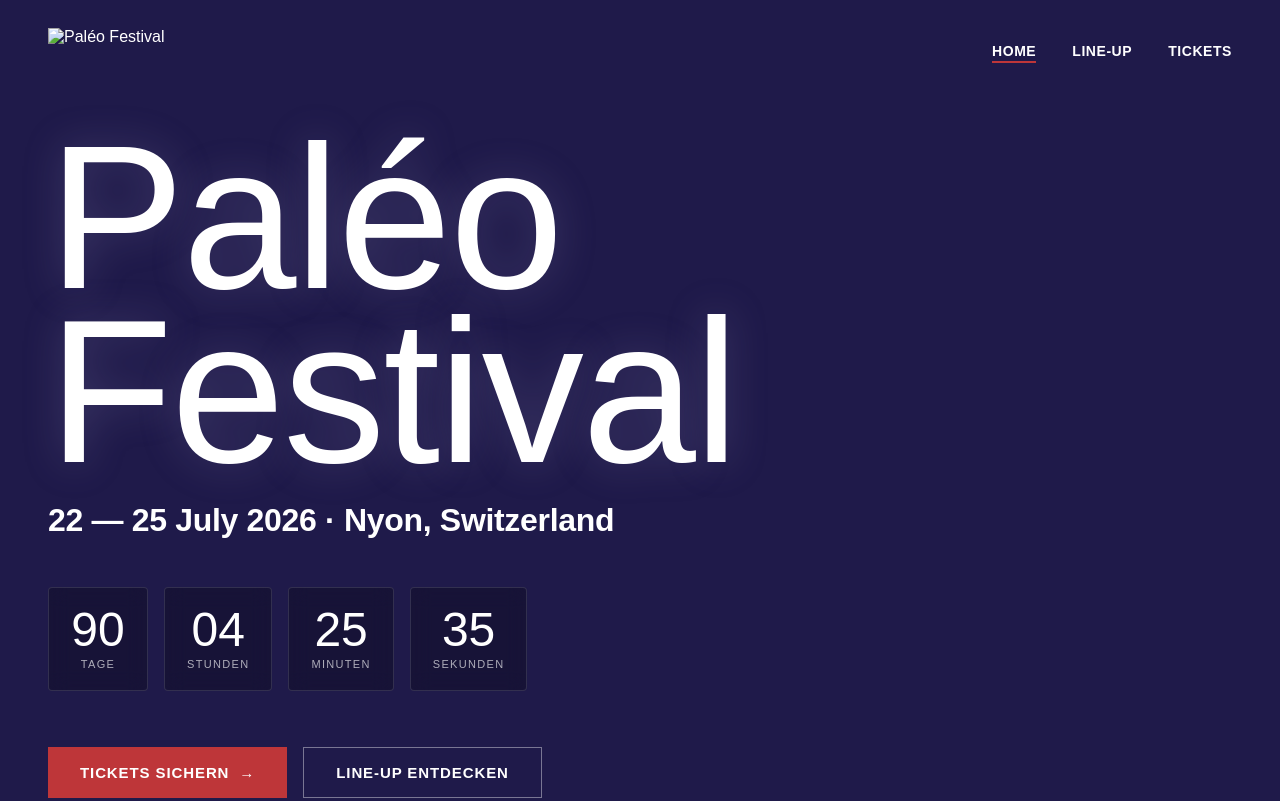
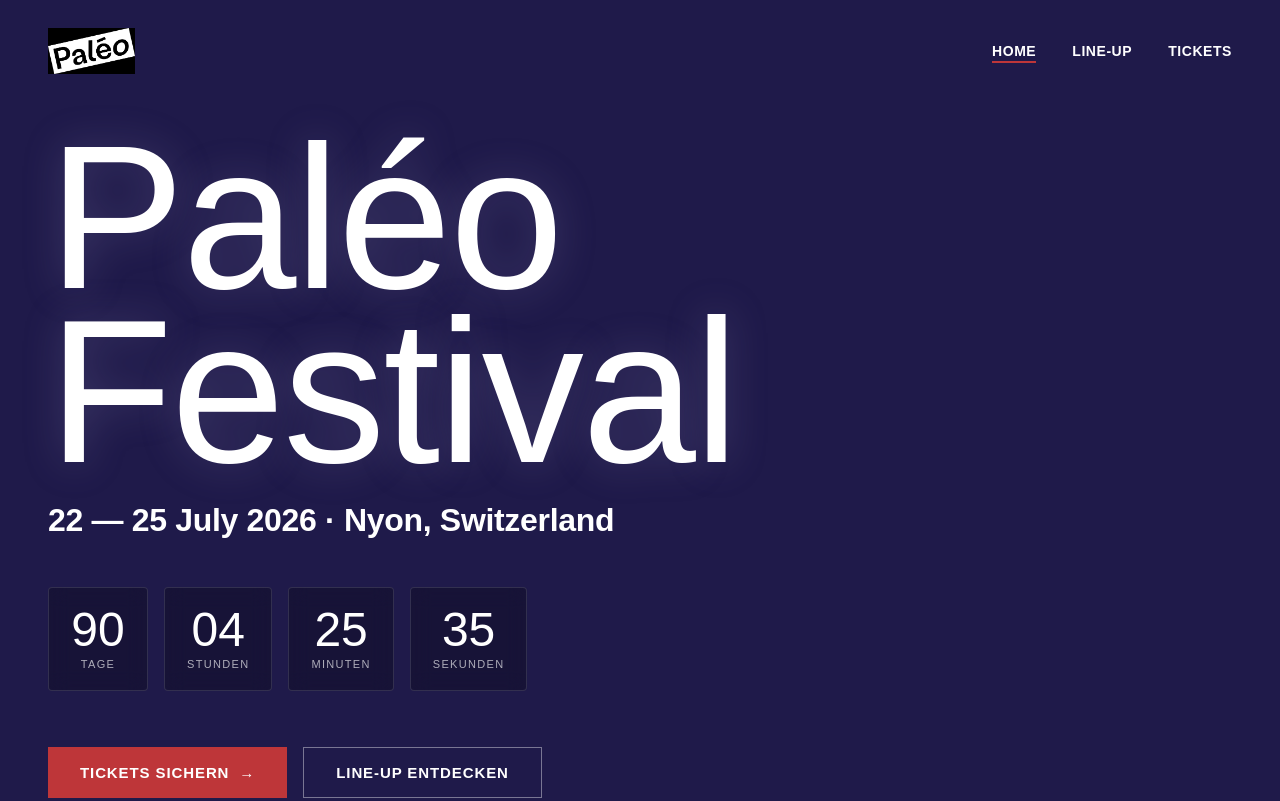
Before and after one commit to aldibesitzer/Festival-Prototyp, a plain HTML site: page index.html in a window 1280 px wide. Shown: the top 801 px of the page. Drawn offline with Linux system fonts and the light colour scheme; a web font is replaced by a local one.

Commit message:
Update index.html

```diff
--- a/index.html
+++ b/index.html
@@ -609,7 +609,7 @@
     </div>
 
     <nav id="mainNav">
-        <img class="logo" src="images/paleo-logo.png" alt="Paléo Festival" onclick="showPage('home')">
+        <img class="logo" src="images/PaléoFestival.png" alt="Paléo Festival" onclick="showPage('home')">
         <ul class="nav-links">
             <li><a class="nav-link active" data-page="home" onclick="showPage('home')">Home</a></li>
             <li><a class="nav-link" data-page="lineup" onclick="showPage('lineup')">Line-up</a></li>
```
